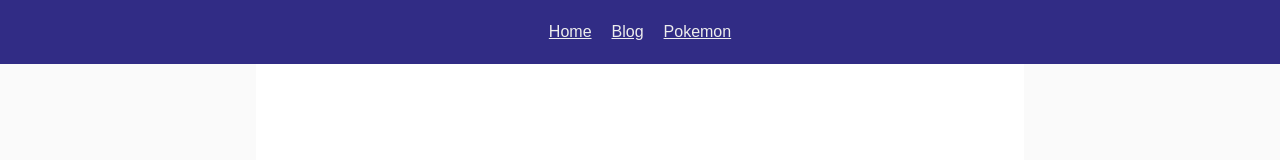
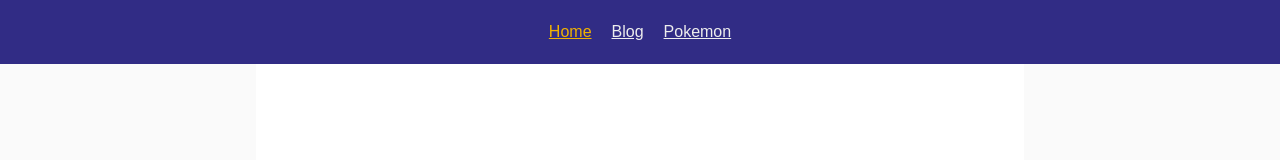
Before and after one commit to KasTasElis/my-next-playground, a Next.js app: page / in a window 1280 px wide. Shown: the top 160 px of the page. Built offline with nearby package versions, Linux system fonts and the light colour scheme.

Commit message:
implement active route highlighting

```diff
--- /dev/null
+++ b/app/_components/Nav.tsx
@@ -0,0 +1,44 @@
+"use client";
+
+import clsx from "clsx";
+import Link from "next/link";
+import { usePathname } from "next/navigation";
+
+const routes = [
+  {
+    title: "Home",
+    url: "",
+  },
+  {
+    title: "Blog",
+    url: "blog",
+  },
+  {
+    title: "Pokemon",
+    url: "pokemon",
+  },
+];
+
+export default function ExampleClientComponent() {
+  const pathname = usePathname();
+
+  return (
+    <nav>
+      {/* <p className="p-5 bg-indigo-500">Current pathname: {pathname}</p> */}
+      <ul className="flex gap-5 justify-center">
+        {routes.map((route) => (
+          <li key={route.url}>
+            <Link
+              className={clsx("underline", {
+                "text-yellow-500": route.url === pathname.split("/")[1],
+              })}
+              href={"/" + route.url}
+            >
+              {route.title}
+            </Link>
+          </li>
+        ))}
+      </ul>
+    </nav>
+  );
+}
--- a/app/layout.tsx
+++ b/app/layout.tsx
@@ -1,7 +1,7 @@
 import type { Metadata } from "next";
 import { Geist, Geist_Mono } from "next/font/google";
 import "./globals.css";
-import Link from "next/link";
+import Nav from "./_components/Nav";
 
 const geistSans = Geist({
   variable: "--font-geist-sans",
@@ -18,21 +18,6 @@ export const metadata: Metadata = {
   description: "Generated by create next app",
 };
 
-const routes = [
-  {
-    title: "Home",
-    url: "/",
-  },
-  {
-    title: "Blog",
-    url: "/blog",
-  },
-  {
-    title: "Pokemon",
-    url: "/pokemon",
-  },
-];
-
 export default function RootLayout({
   children,
 }: Readonly<{
@@ -45,17 +30,7 @@ export default function RootLayout({
     >
       <body className="min-h-full flex flex-col">
         <header className="bg-indigo-900 p-5">
-          <nav>
-            <ul className="flex gap-5 justify-center">
-              {routes.map((route) => (
-                <li key={route.url}>
-                  <Link className="underline" href={route.url}>
-                    {route.title}
-                  </Link>
-                </li>
-              ))}
-            </ul>
-          </nav>
+          <Nav />
         </header>
 
         <div className="flex flex-col flex-1 items-center justify-center bg-zinc-50 font-sans dark:bg-black">
--- a/package.json
+++ b/package.json
@@ -9,6 +9,7 @@
     "lint": "eslint"
   },
   "dependencies": {
+    "clsx": "^2.1.1",
     "next": "16.2.1",
     "react": "19.2.4",
     "react-dom": "19.2.4"
```
Also changed, not shown: 1 other file (tests, documents, lock files or other folders).
